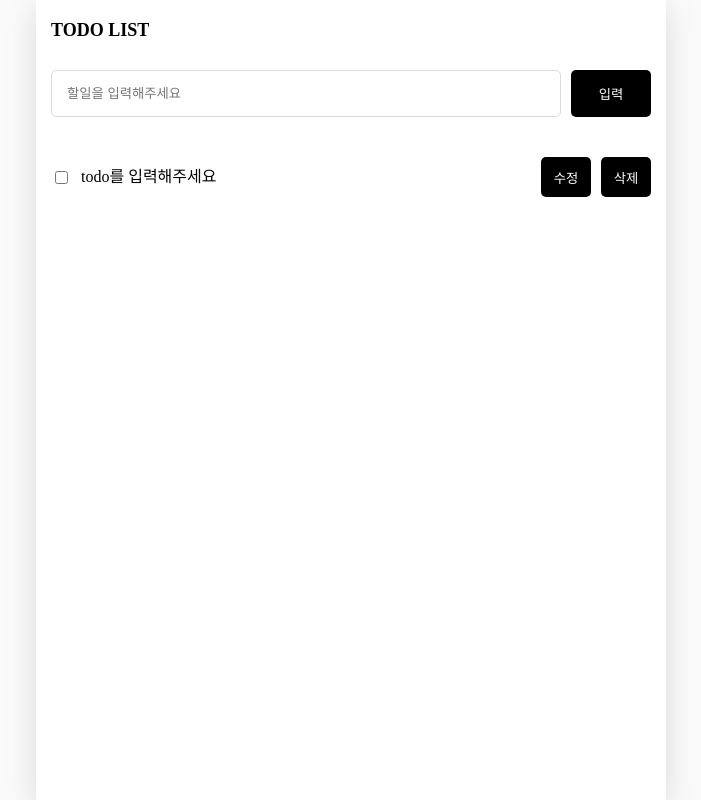
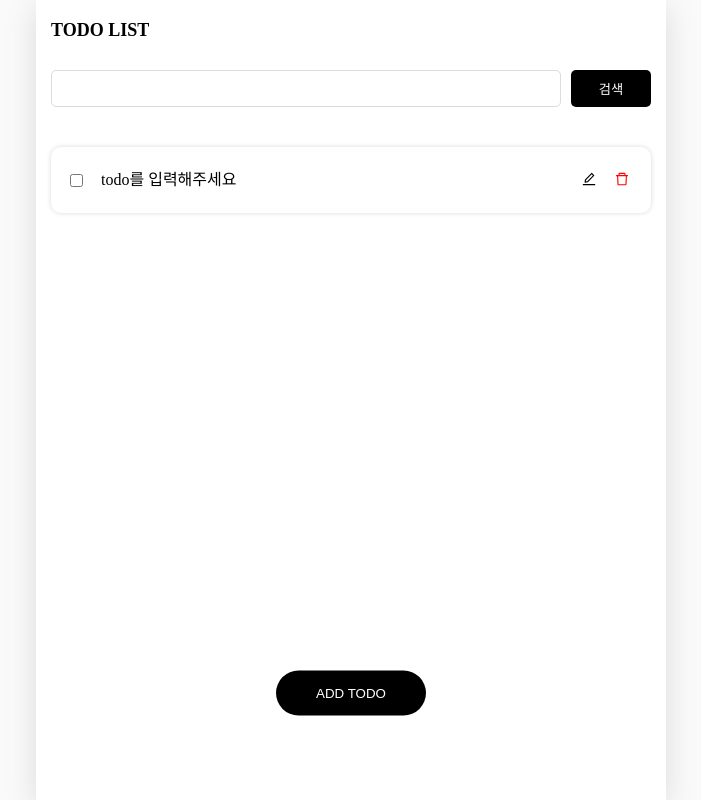
Before and after one commit to ahn-sujin/supabase-todo-list, a Next.js app: page / in a window 1280 px wide. Shown: the whole page, without its empty margins (289-990 px from the left). Built offline with nearby package versions, Linux system fonts and the light colour scheme.

Commit message:
modify:ui 수정

```diff
--- a/package.json
+++ b/package.json
@@ -14,7 +14,8 @@
     "@tanstack/react-query": "^5.67.1",
     "next": "15.2.0",
     "react": "^19.0.0",
-    "react-dom": "^19.0.0"
+    "react-dom": "^19.0.0",
+    "react-icons": "^5.5.0"
   },
   "devDependencies": {
     "@eslint/eslintrc": "^3",
--- a/src/app/page.tsx
+++ b/src/app/page.tsx
@@ -1,16 +1,17 @@
 "use client";
 
-import TodoInput from "@/components/todo-input";
+import Searchbar from "@/components/searchbar";
 import TodoItem from "@/components/todo-item";
 import style from "@/styles/page.module.css";
 
 export default function Home() {
   return (
     <div className={style.container}>
-      <TodoInput />
+      <Searchbar />
       <ul>
         <TodoItem />
       </ul>
+      <button className={style.add_btn}>ADD TODO</button>
     </div>
   );
 }
--- /dev/null
+++ b/src/components/searchbar.tsx
@@ -0,0 +1,12 @@
+"use client";
+
+import style from "@/styles/searchbar.module.css";
+
+export default function Searchbar() {
+  return (
+    <div className={style.container}>
+      <input />
+      <button>검색</button>
+    </div>
+  );
+}
--- a/src/components/todo-input.tsx
+++ /dev/null
@@ -1,12 +0,0 @@
-"use client";
-
-import style from "@/styles/todo-input.module.css";
-
-export default function TodoInput() {
-  return (
-    <div className={style.container}>
-      <input placeholder="할일을 입력해주세요" />
-      <button>입력</button>
-    </div>
-  );
-}
--- a/src/components/todo-item.tsx
+++ b/src/components/todo-item.tsx
@@ -1,6 +1,7 @@
 "use client";
 
 import { useState } from "react";
+import { AiOutlineCheck, AiOutlineDelete, AiOutlineEdit } from "react-icons/ai";
 
 import style from "@/styles/todo-item.module.css";
 
@@ -34,12 +35,18 @@ export default function TodoItem() {
       </div>
       <div className={style.buttons}>
         {!isUpdated ? (
-          <button onClick={onClickUpdatedButton}>수정</button>
+          <button onClick={onClickUpdatedButton} aria-label="TODO 수정">
+            <AiOutlineEdit size="16" />
+          </button>
         ) : (
-          <button onClick={onClickCompletedButton}>완료</button>
+          <button onClick={onClickCompletedButton} aria-label="TODO 수정 완료">
+            <AiOutlineCheck size="16" />
+          </button>
         )}
 
-        <button>삭제</button>
+        <button className={style.delete_btn} aria-label="TODO 삭제">
+          <AiOutlineDelete size="16" />
+        </button>
       </div>
     </li>
   );
--- a/src/styles/page.module.css
+++ b/src/styles/page.module.css
@@ -1,5 +1,19 @@
 .container {
+  /* position: relative; */
   display: flex;
   flex-direction: column;
   gap: 20px;
 }
+.add_btn {
+  position: absolute;
+  left: 50%;
+  bottom: 10%;
+  transform: translate(-50%, -10%);
+  width: 150px;
+  padding: 15px;
+  background-color: rgb(0, 0, 0);
+  color: white;
+  font-weight: 500;
+  border: none;
+  border-radius: 30px;
+}
--- a/src/styles/todo-input.module.css
+++ b/src/styles/searchbar.module.css
@@ -6,7 +6,7 @@
 
 .container > input {
   flex: 1;
-  padding: 15px;
+  padding: 10px;
   border-radius: 5px;
   border: 1px solid rgb(220, 220, 220);
 }
--- a/src/styles/todo-item.module.css
+++ b/src/styles/todo-item.module.css
@@ -3,33 +3,38 @@
   gap: 10px;
   align-items: center;
   justify-content: space-between;
+  padding: 15px;
+  border-radius: 10px;
+  box-shadow: 0px 0px 5px 0 rgb(0 0 0 / 0.15);
 }
 
 .contents {
   flex: 1;
   display: flex;
-  gap: 10px;
+  gap: 5px;
   align-items: center;
 }
-.contents > .checked {
+.contents > span {
+  padding: 10px;
+}
+.contents > span.checked {
   text-decoration: line-through;
 }
 .contents > input[type="text"] {
   flex: 1;
   padding: 10px;
-  border-radius: 5px;
-  border: 1px solid rgb(220, 220, 220);
+  border-width: 0 0 1px 0;
+  border-color: rgb(220, 220, 220);
 }
 
 .buttons {
   display: flex;
-  gap: 10px;
+  gap: 5px;
 }
 .buttons > button {
-  width: 50px;
-  height: 40px;
-  background-color: rgb(0, 0, 0);
-  color: white;
-  border-radius: 5px;
   border: none;
+  background-color: transparent;
 }
+.buttons > button.delete_btn {
+  color: red;
+}
```
Also changed, not shown: 1 other file (tests, documents, lock files or other folders).
